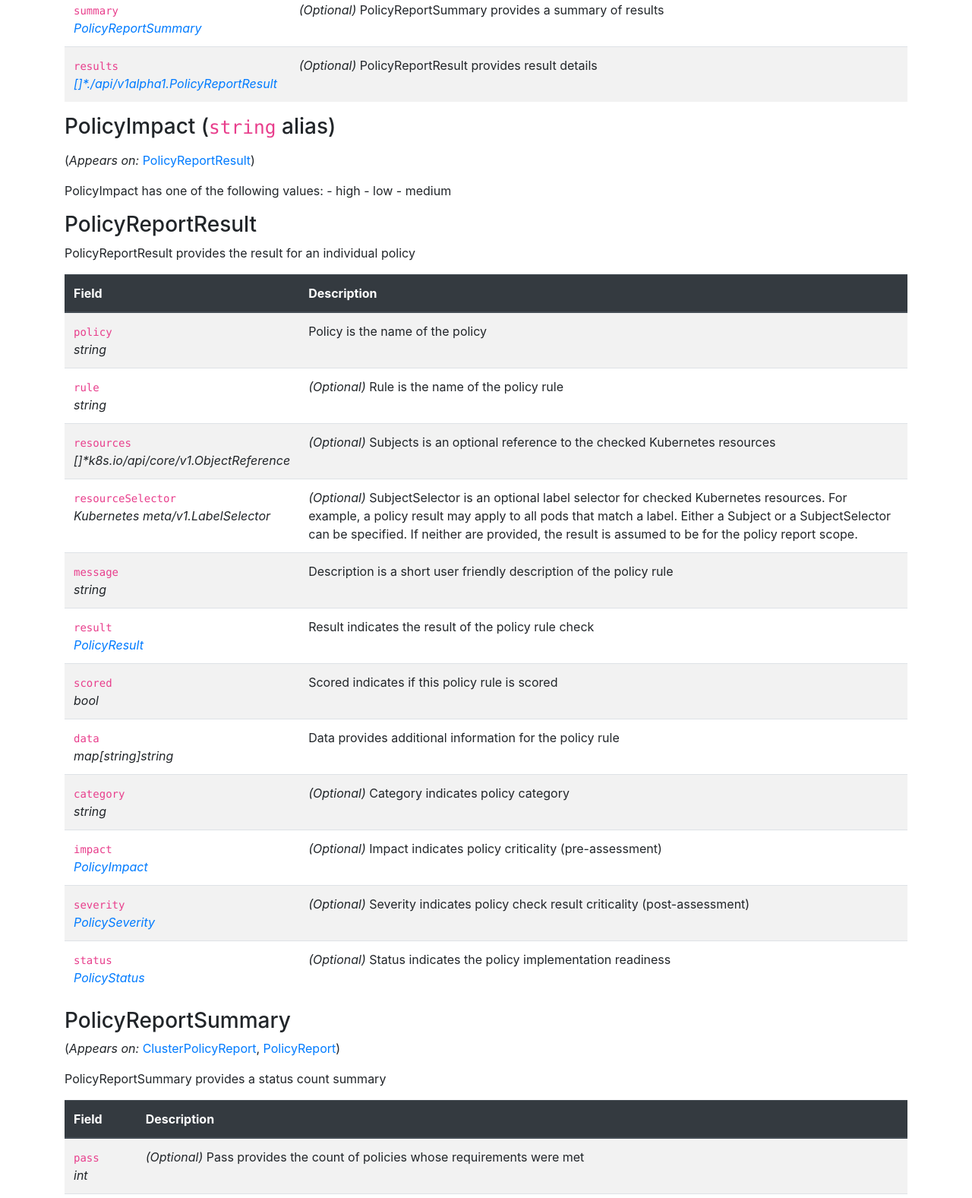
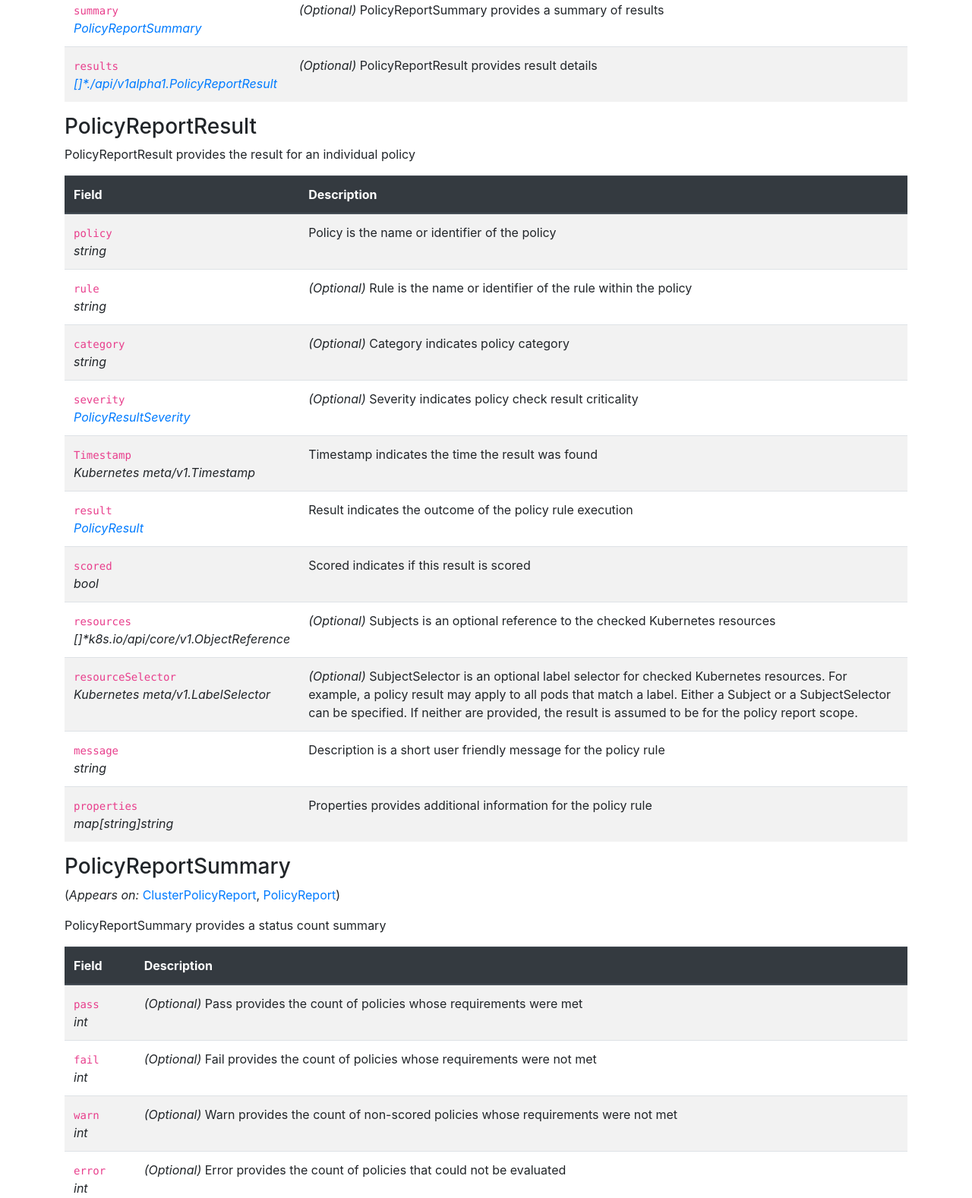
Before and after one commit to kubernetes-sigs/wg-policy-prototypes, a plain HTML site: page policy-report/docs/index.html in a window 1280 px wide. Shown: the part 1478-3055 px from the top of the page at 76% size. Drawn offline with nearby package versions, Linux system fonts and the light colour scheme.

Commit message:
update api-docs

```diff
--- a/policy-report/docs/index.html
+++ b/policy-report/docs/index.html
@@ -220,18 +220,6 @@ PolicyReportResult provides result details
 </tr>
 </tbody>
 </table>
-<h3 id="wgpolicyk8s.io/v1alpha1.PolicyImpact">PolicyImpact
-(<code>string</code> alias)</p></h3>
-<p>
-(<em>Appears on:</em>
-<a href="#wgpolicyk8s.io/v1alpha1.PolicyReportResult">PolicyReportResult</a>)
-</p>
-<p>
-PolicyImpact has one of the following values:
-- high
-- low
-- medium
-</p>
 <h3 id="wgpolicyk8s.io/v1alpha1.PolicyReportResult">PolicyReportResult
 </h3>
 <p>
@@ -253,7 +241,7 @@ string
 </em>
 </td>
 <td>
-Policy is the name of the policy
+Policy is the name or identifier of the policy
 </td>
 </tr>
 <tr>
@@ -265,7 +253,68 @@ string
 </td>
 <td>
 <em>(Optional)</em>
-Rule is the name of the policy rule
+Rule is the name or identifier of the rule within the policy
+</td>
+</tr>
+<tr>
+<td>
+<code>category</code></br>
+<em>
+string
+</em>
+</td>
+<td>
+<em>(Optional)</em>
+Category indicates policy category
+</td>
+</tr>
+<tr>
+<td>
+<code>severity</code></br>
+<em>
+<a href="#wgpolicyk8s.io/v1alpha1.PolicyResultSeverity">
+PolicyResultSeverity
+</a>
+</em>
+</td>
+<td>
+<em>(Optional)</em>
+Severity indicates policy check result criticality
+</td>
+</tr>
+<tr>
+<td>
+<code>Timestamp</code></br>
+<em>
+Kubernetes meta/v1.Timestamp
+</em>
+</td>
+<td>
+Timestamp indicates the time the result was found
+</td>
+</tr>
+<tr>
+<td>
+<code>result</code></br>
+<em>
+<a href="#wgpolicyk8s.io/v1alpha1.PolicyResult">
+PolicyResult
+</a>
+</em>
+</td>
+<td>
+Result indicates the outcome of the policy rule execution
+</td>
+</tr>
+<tr>
+<td>
+<code>scored</code></br>
+<em>
+bool
+</em>
+</td>
+<td>
+Scored indicates if this result is scored
 </td>
 </tr>
 <tr>
@@ -303,96 +352,18 @@ string
 </em>
 </td>
 <td>
-Description is a short user friendly description of the policy rule
+Description is a short user friendly message for the policy rule
 </td>
 </tr>
 <tr>
 <td>
-<code>result</code></br>
-<em>
-<a href="#wgpolicyk8s.io/v1alpha1.PolicyResult">
-PolicyResult
-</a>
-</em>
-</td>
-<td>
-Result indicates the result of the policy rule check
-</td>
-</tr>
-<tr>
-<td>
-<code>scored</code></br>
-<em>
-bool
-</em>
-</td>
-<td>
-Scored indicates if this policy rule is scored
-</td>
-</tr>
-<tr>
-<td>
-<code>data</code></br>
+<code>properties</code></br>
 <em>
 map[string]string
 </em>
 </td>
 <td>
-Data provides additional information for the policy rule
-</td>
-</tr>
-<tr>
-<td>
-<code>category</code></br>
-<em>
-string
-</em>
-</td>
-<td>
-<em>(Optional)</em>
-Category indicates policy category
-</td>
-</tr>
-<tr>
-<td>
-<code>impact</code></br>
-<em>
-<a href="#wgpolicyk8s.io/v1alpha1.PolicyImpact">
-PolicyImpact
-</a>
-</em>
-</td>
-<td>
-<em>(Optional)</em>
-Impact indicates policy criticality (pre-assessment)
-</td>
-</tr>
-<tr>
-<td>
-<code>severity</code></br>
-<em>
-<a href="#wgpolicyk8s.io/v1alpha1.PolicySeverity">
-PolicySeverity
-</a>
-</em>
-</td>
-<td>
-<em>(Optional)</em>
-Severity indicates policy check result criticality (post-assessment)
-</td>
-</tr>
-<tr>
-<td>
-<code>status</code></br>
-<em>
-<a href="#wgpolicyk8s.io/v1alpha1.PolicyStatus">
-PolicyStatus
-</a>
-</em>
-</td>
-<td>
-<em>(Optional)</em>
-Status indicates the policy implementation readiness
+Properties provides additional information for the policy rule
 </td>
 </tr>
 </tbody>
@@ -448,7 +419,7 @@ int
 </td>
 <td>
 <em>(Optional)</em>
-Warn provides the count of unscored policies whose requirements were not met
+Warn provides the count of non-scored policies whose requirements were not met
 </td>
 </tr>
 <tr>
@@ -486,35 +457,22 @@ Skip indicates the count of policies that were not selected for evaluation
 <p>
 PolicyResult has one of the following values:
 - pass: the policy requirements are met
-- partial-pass: the policy requirements are met but requires manual assessment
 - fail: the policy requirements are not met
-- warn: the policy requirements and not met and the policy is not scored
+- warn: the policy requirements are not met and the policy is not scored
 - error: the policy could not be evaluated
 - skip: the policy was not selected based on user inputs or applicability
 </p>
-<h3 id="wgpolicyk8s.io/v1alpha1.PolicySeverity">PolicySeverity
+<h3 id="wgpolicyk8s.io/v1alpha1.PolicyResultSeverity">PolicyResultSeverity
 (<code>string</code> alias)</p></h3>
 <p>
 (<em>Appears on:</em>
 <a href="#wgpolicyk8s.io/v1alpha1.PolicyReportResult">PolicyReportResult</a>)
 </p>
 <p>
-PolicySeverity has one of the following values:
+PolicyResultSeverity has one of the following values:
 - high
 - low
 - medium
-</p>
-<h3 id="wgpolicyk8s.io/v1alpha1.PolicyStatus">PolicyStatus
-(<code>string</code> alias)</p></h3>
-<p>
-(<em>Appears on:</em>
-<a href="#wgpolicyk8s.io/v1alpha1.PolicyReportResult">PolicyReportResult</a>)
-</p>
-<p>
-PolicyStatus has one of the following values:
-- completed: indicates that the policy requirements are implemented
-- partial: indicates that the policy requirements are partially implemented
-- planned: indicates that the policy requirements are not implemented
 </p>
 <hr/>
 <p><em>
```
